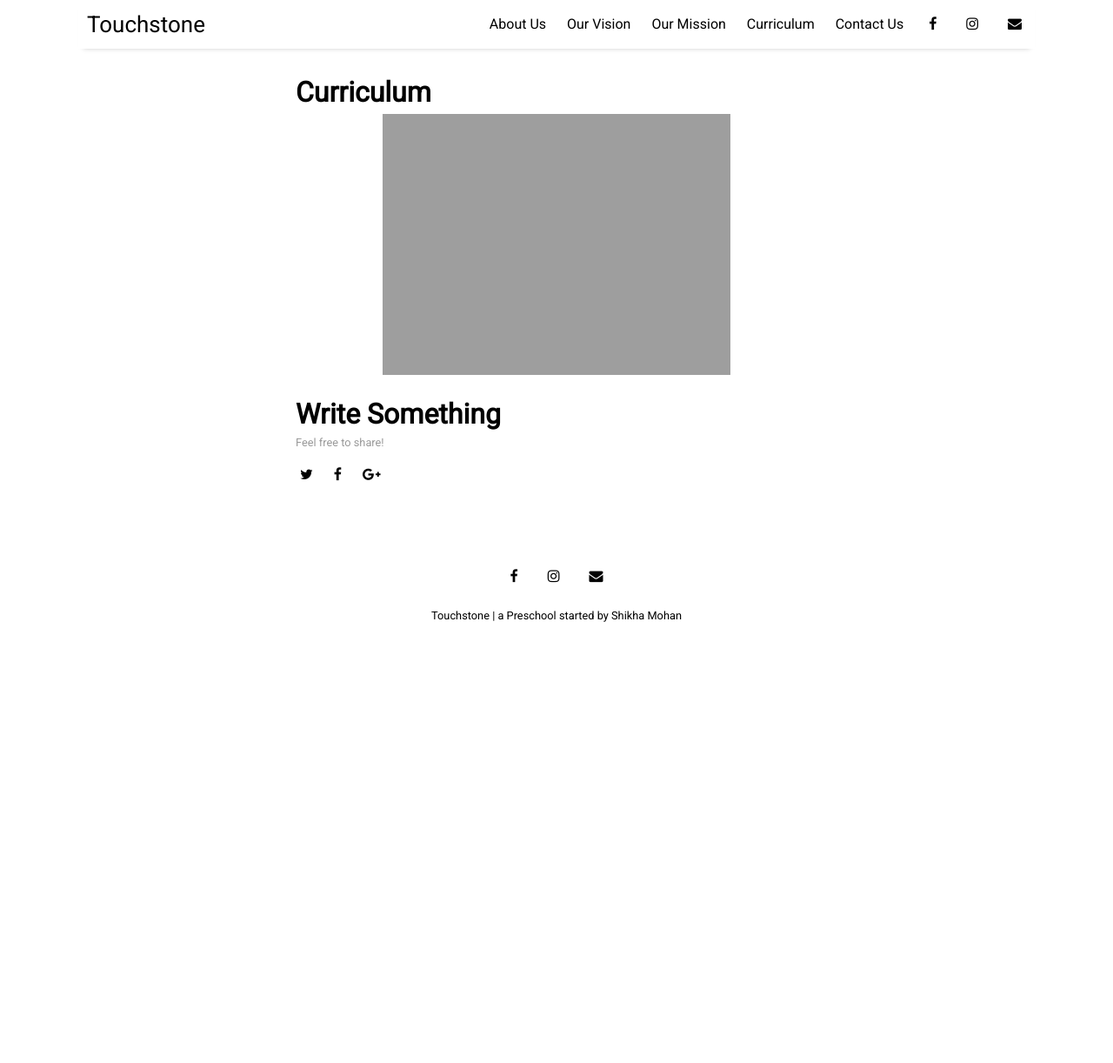
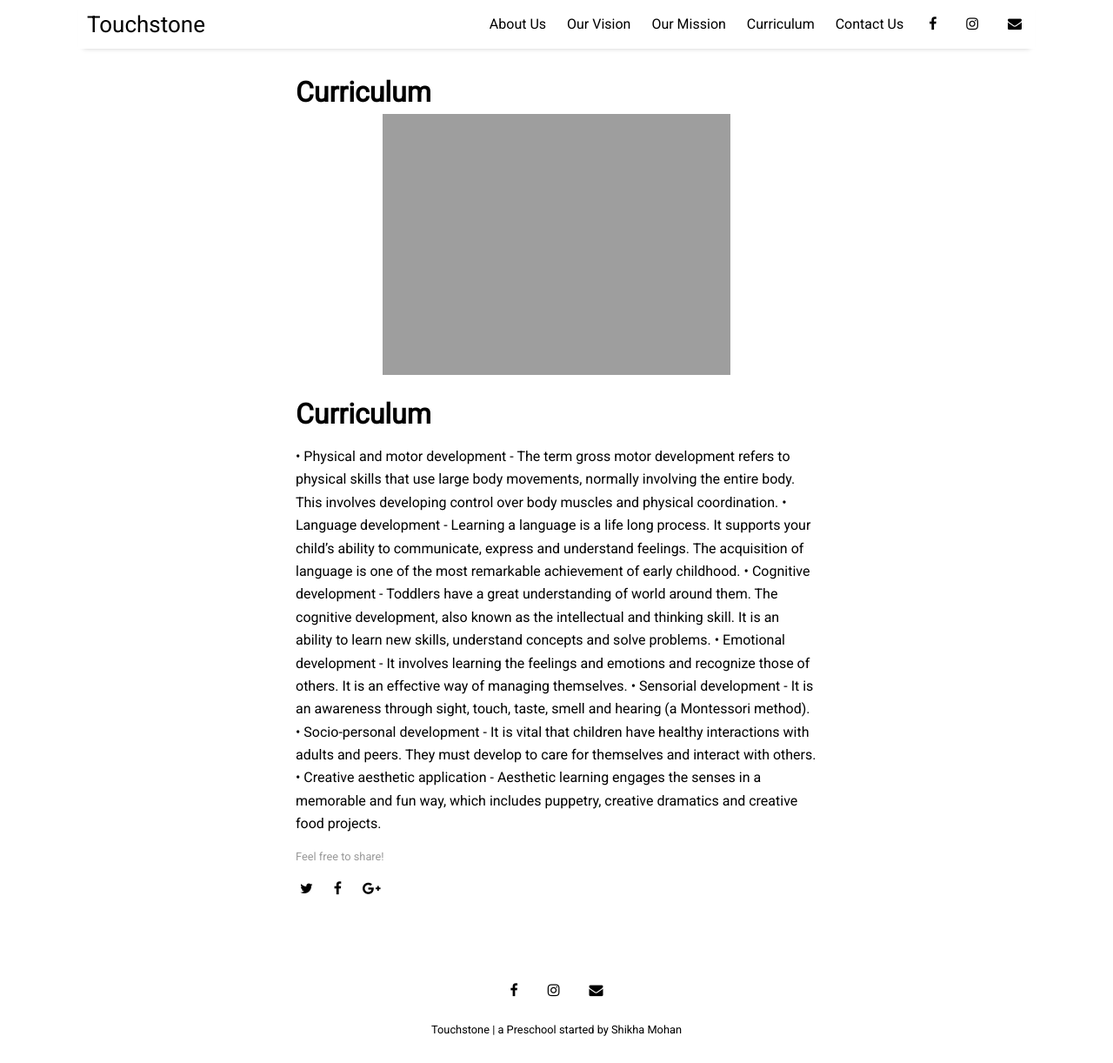
Before and after one commit to touchstonepreschool/touchstonepreschool.github.io, a Jekyll site: the page built from pages/curriculum.md, in a window 1280 px wide and 1222 px high. Shown: the whole window at 87% size. Built offline with Jekyll 4.4.1, drawn with Linux system fonts in a browser that asks for light colours; nearby versions of some CDN libraries; our own code applies the rules of GitHub Pages for plain Markdown files.

Commit message:
Update curriculum.md

```diff
--- a/pages/curriculum.md
+++ b/pages/curriculum.md
@@ -1,9 +1,16 @@
 ---
 layout: post
-title: "Curriculum"
 categories: resources
 tags: [documentation,sample]
 image: curriculum5.png
 ---
 
-# Write Something
+# Curriculum
+
+•	Physical and motor development - The term gross motor development refers to physical skills that use large body movements, normally involving the entire body. This involves developing control over body muscles and physical coordination.
+•	Language development - Learning a language is a life long process. It supports your child's ability to communicate, express and understand feelings. The acquisition of language is one of the most remarkable achievement of early childhood.
+•	Cognitive development - Toddlers have a great understanding of world around them. The cognitive development, also known as the intellectual and thinking skill. It is an ability to learn new skills, understand concepts and solve problems.
+•	Emotional development - It involves learning the feelings and emotions and recognize those of others. It is an effective way of managing themselves.
+•	Sensorial development - It is an awareness through sight, touch, taste, smell and hearing (a Montessori method).
+•	Socio-personal development - It is vital that children have healthy interactions with adults and peers. They must develop to care for themselves and interact with others.
+•	Creative aesthetic application - Aesthetic learning engages the senses in a memorable and fun way, which includes puppetry, creative dramatics and creative food projects.
```
